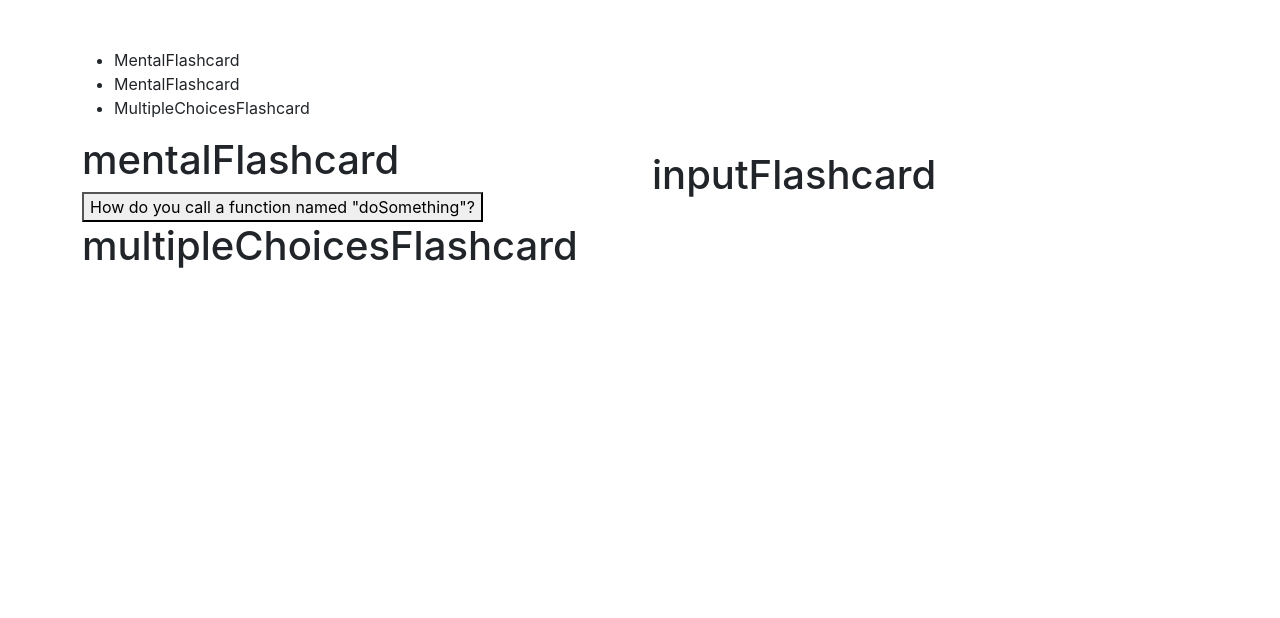
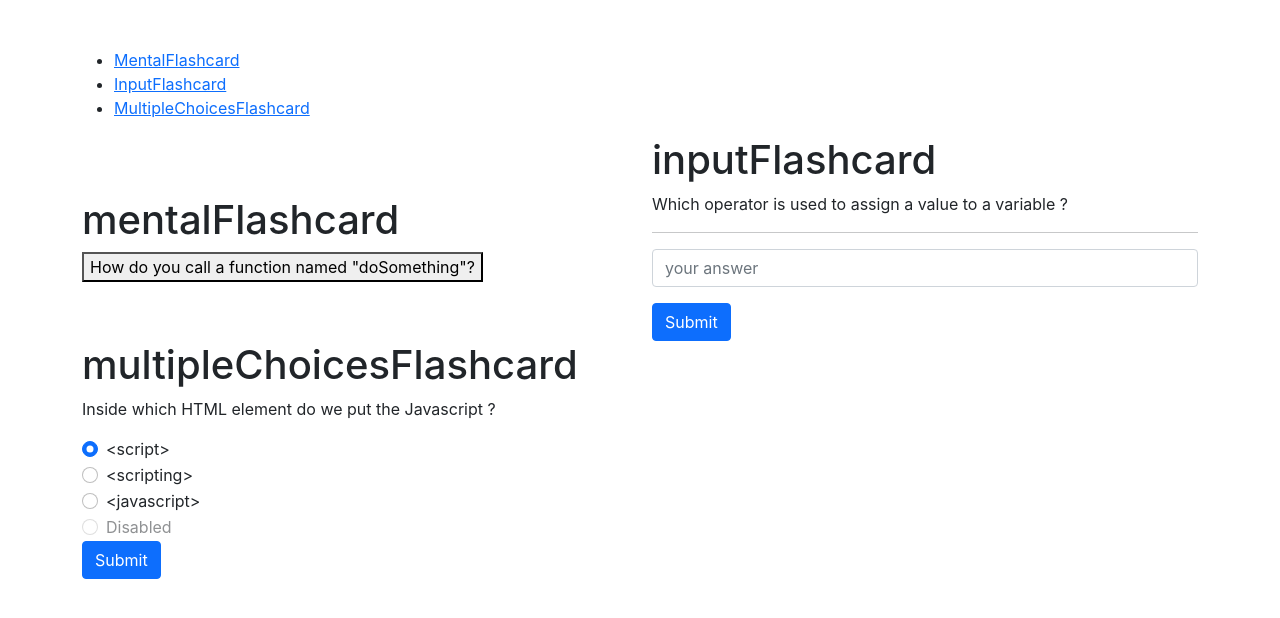
Before and after one commit to Miora-RAK/My-First-React-App, a React (Create React App) app: page / in a window 1280 px wide. Shown: the top 618 px of the page. Built offline with nearby package versions, Linux system fonts and the light colour scheme.

Commit message:
add data

```diff
--- a/src/components/index.tsx
+++ b/src/components/index.tsx
@@ -8,9 +8,15 @@ const Flashcard: React.FC = () => {
     <div>
       <div>
         <ul>
-          <li>MentalFlashcard</li>
-          <li>MentalFlashcard</li>
-          <li>MultipleChoicesFlashcard</li>
+          <li>
+            <a href="#">MentalFlashcard</a>
+          </li>
+          <li>
+            <a href="#">InputFlashcard</a>
+          </li>
+          <li>
+            <a href="#">MultipleChoicesFlashcard</a>
+          </li>
         </ul>
       </div>
       <div className="row align-items-center">
--- a/src/components/inputFlashcard.tsx
+++ b/src/components/inputFlashcard.tsx
@@ -4,6 +4,24 @@ const InputFlashcard: React.FC = () => {
   return (
     <div>
       <h1>inputFlashcard</h1>
+      <form>
+        <div className="form-group">
+          <label htmlFor="firstName">
+            Which operator is used to assign a value to a variable ?
+          </label>
+          <hr />
+          <input
+            type="text"
+            className="form-control"
+            id="firstName"
+            placeholder="your answer"
+          />
+        </div>
+        <p></p>
+        <button type="submit" className="btn btn-primary">
+          Submit
+        </button>
+      </form>
     </div>
   );
 };
--- a/src/components/mentalFlashcard.tsx
+++ b/src/components/mentalFlashcard.tsx
@@ -1,11 +1,11 @@
 import React from "react";
 
 const MentalFlashcard: React.FC = () => {
-  const question: string = "";
-  const [addFlashcard, setaddFlashcard] = React.useState<string>(question);
+  const question: string[] = [];
+  const [addFlashcard, setaddFlashcard] = React.useState<string[]>(question);
   const addSolution = (): void => {
     setaddFlashcard(() => {
-      return "solution";
+      return question.map(() => "solution");
     });
   };
   return (
@@ -14,6 +14,9 @@ const MentalFlashcard: React.FC = () => {
       <button onClick={addSolution}>
         How do you call a function named "doSomething"?
       </button>
+      {addFlashcard.map((timerList) => {
+        return "solution";
+      })}
     </div>
   );
 };
--- a/src/components/multipleChoiceFlashcard.tsx
+++ b/src/components/multipleChoiceFlashcard.tsx
@@ -4,6 +4,60 @@ const MultipleChoicesFlashcard: React.FC = () => {
   return (
     <div>
       <h1>multipleChoicesFlashcard</h1>
+      <p>Inside which HTML element do we put the Javascript ?</p>
+      <div className="form-check">
+        <input
+          className="form-check-input"
+          type="radio"
+          name="exampleRadios"
+          id="exampleRadios1"
+          value="option1"
+          checked
+        />
+        <label className="form-check-label" htmlFor="exampleRadios1">
+          &lt;script&gt;
+        </label>
+      </div>
+      <div className="form-check">
+        <input
+          className="form-check-input"
+          type="radio"
+          name="exampleRadios"
+          id="exampleRadios2"
+          value="option2"
+        />
+        <label className="form-check-label" htmlFor="exampleRadios2">
+          &lt;scripting&gt;
+        </label>
+      </div>
+      <div className="form-check">
+        <input
+          className="form-check-input"
+          type="radio"
+          name="exampleRadios"
+          id="exampleRadios2"
+          value="option2"
+        />
+        <label className="form-check-label" htmlFor="exampleRadios2">
+          &lt;javascript&gt;
+        </label>
+      </div>
+      <div className="form-check">
+        <input
+          className="form-check-input"
+          type="radio"
+          name="exampleRadios"
+          id="exampleRadios3"
+          value="option3"
+          disabled
+        />
+        <label className="form-check-label" htmlFor="exampleRadios3">
+          Disabled
+        </label>
+      </div>
+      <button type="submit" className="btn btn-primary ">
+        Submit
+      </button>
     </div>
   );
 };
```
Also changed, not shown: src/data/data.ts (added, +22 -0 lines).
